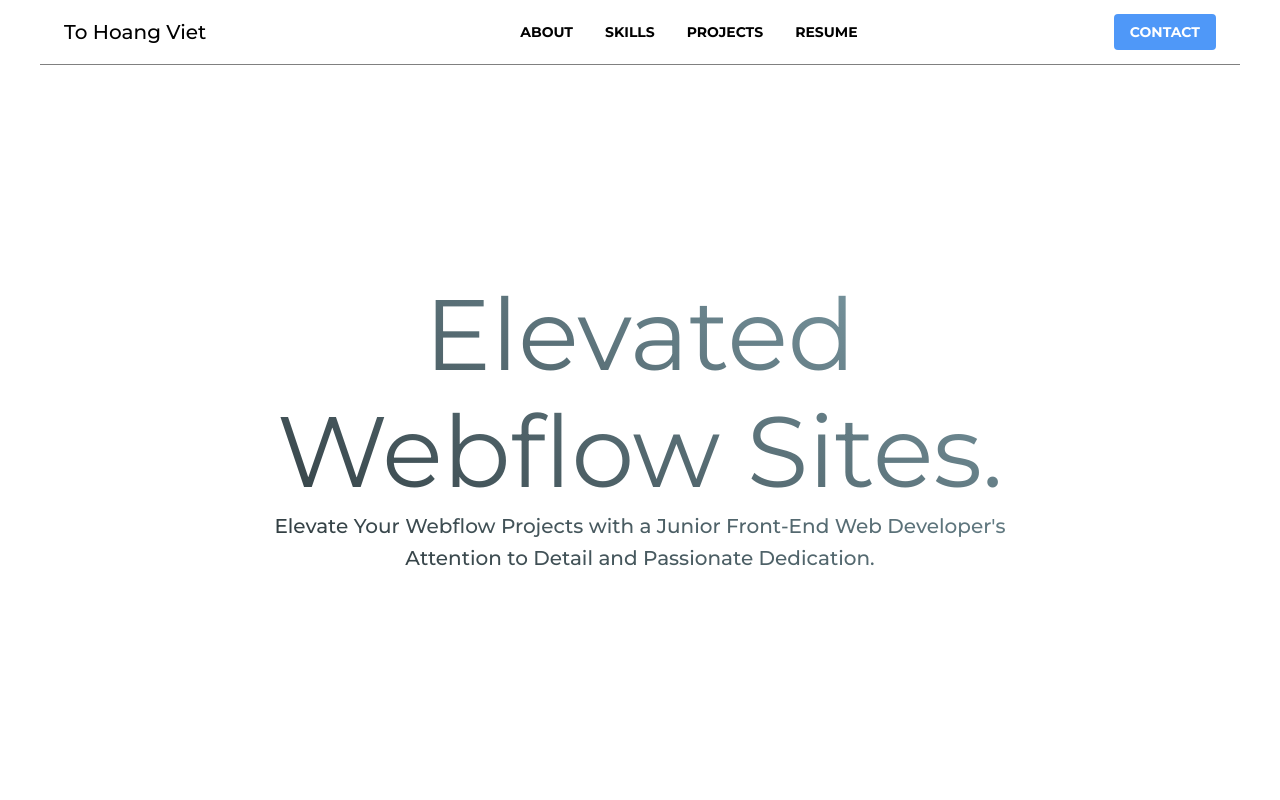
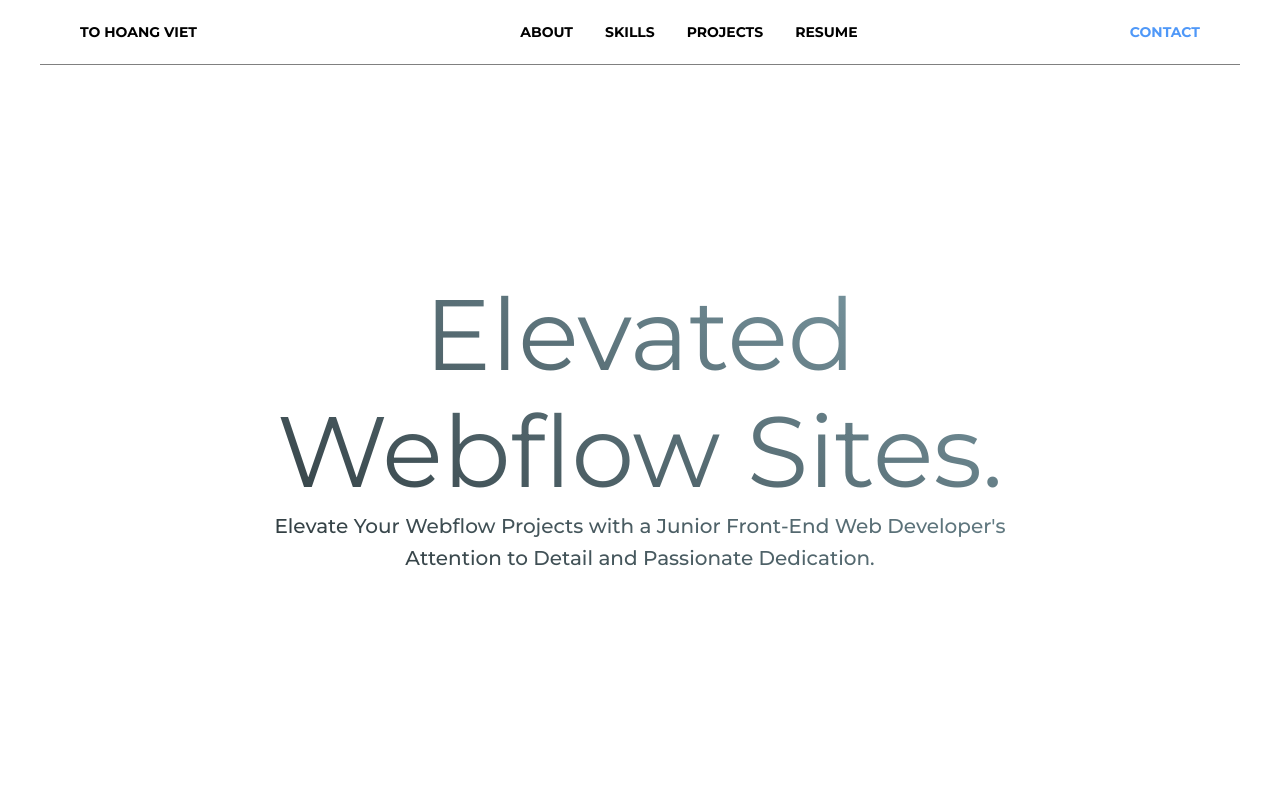
Before and after one commit to toho36/nextjs-portfolio, a Next.js app: page / in a window 1280 px wide. Shown: the top 800 px of the page. Built offline with nearby package versions, Linux system fonts and the light colour scheme.

Commit message:
buttons update

```diff
--- a/components/CustomButton.tsx
+++ b/components/CustomButton.tsx
@@ -1,4 +1,4 @@
-import React from 'react';
+import React, { useState } from 'react';
 import { Button } from '@mui/material';
 import { Montserrat } from 'next/font/google';
 const montserrat = Montserrat({
@@ -14,6 +14,7 @@
   color?: string;
   styleType?: 'contained' | 'text' | 'outlined';
   fullWidth?: boolean;
+  textColor?: string; // Add textColor prop
 }
 
 const CustomButton = ({
@@ -24,53 +25,78 @@
   color,
   styleType,
   fullWidth,
+  textColor, // Add textColor prop
 }: OwnProps) => {
   const customFontSize = fontSize ? `${fontSize}px` : '14px';
+  const [isHovered, setIsHovered] = useState(false);
+  const [position, setPosition] = useState({ x: 0, y: 0 });
+  const [scale, setScale] = useState(1);
 
-  let backgroundColor, textColor, borderColor, hoverColor;
+  let backgroundColor, borderColor, buttonTextColor;
 
   switch (color) {
     case 'darkGreen':
       backgroundColor = '#35b469';
-      textColor = '#ffffff';
+      buttonTextColor = textColor || '#ffffff'; // Use textColor if provided, else fallback to white
       borderColor = '#35b469';
       break;
     case 'orange':
       backgroundColor = '#fea500';
-      textColor = '#ffffff';
+      buttonTextColor = textColor || '#ffffff';
       borderColor = '#fea500';
       break;
     case 'lightGreen':
       backgroundColor = '#5bca89';
-      textColor = '#ffffff';
+      buttonTextColor = textColor || '#ffffff';
       borderColor = '#5bca89';
       break;
     case 'darkBlue':
       backgroundColor = '#364fc7';
-      textColor = '#ffffff';
+      buttonTextColor = textColor || '#ffffff';
       borderColor = '#364fc7';
       break;
     case 'blue':
       backgroundColor = '#4f98f8';
-      textColor = '#ffffff';
+      buttonTextColor = textColor || '#ffffff';
       borderColor = '#4f98f8';
       break;
     case 'red':
       backgroundColor = '#ee6962';
-      textColor = '#ffffff';
+      buttonTextColor = textColor || '#ffffff';
       borderColor = '#ee6962';
       break;
     case 'nav':
       backgroundColor = '#transparent';
-      textColor = '#000000';
+      buttonTextColor = textColor || '#000000'; // Use textColor if provided, else fallback to black
       borderColor = '#000000';
-
       break;
     default:
       backgroundColor = 'transparent';
-      textColor = '#000000';
+      buttonTextColor = textColor || '#000000';
       borderColor = '#000000';
   }
+
+  const handleMouseMove = (e: React.MouseEvent) => {
+    const rect = e.currentTarget.getBoundingClientRect();
+    const x = (e.clientX - rect.left - rect.width / 2) * 0.1; // Adjust sensitivity by multiplying
+    const y = (e.clientY - rect.top - rect.height / 2) * 0.1; // Subtract half of the button's height
+
+    const sensitivityFactor = 0.05;
+    const newScale = 1 + sensitivityFactor * (isHovered ? 1 : 0);
+
+    setPosition({ x, y });
+    setScale(newScale);
+  };
+
+  const handleMouseEnter = () => {
+    setIsHovered(true);
+  };
+
+  const handleMouseLeave = () => {
+    setIsHovered(false);
+    setPosition({ x: 0, y: 0 });
+    setScale(1);
+  };
 
   return (
     <Button
@@ -85,7 +111,7 @@
         borderColor: styleType === 'outlined' ? borderColor : 'none',
         backgroundColor:
           styleType === 'outlined' ? 'transparent' : backgroundColor,
-        color: styleType === 'outlined' ? borderColor : textColor,
+        color: buttonTextColor, // Use buttonTextColor to override the default
         fontFamily: { montserrat },
         fontSize: customFontSize,
         fontWeight: 600,
@@ -93,19 +119,24 @@
         boxShadow: 'none',
         borderRadius: corners === 'sharp' ? '0' : '4px',
         width: fullWidth ? '100%' : 'auto',
-        transition: 'transform 0.2s, box-shadow 0.2s', // Add transition for smooth animation
+        transition:
+          'transform 0.2s, box-shadow 0.2s, background-color 0.2s, color 0.2s, border-color 0.2s',
+        transform: `translate(${position.x}px, ${position.y}px) scale(${scale})`,
         '&:hover': {
           backgroundColor:
             styleType === 'outlined' ? 'transparent' : backgroundColor,
-          color: styleType === 'outlined' ? borderColor : textColor,
+          color: styleType === 'outlined' ? borderColor : buttonTextColor,
           borderColor: borderColor,
-          transform: 'scale(1.15)', // Zoom in a little bit on hover
-          boxShadow: '0 4px 6px rgba(0, 0, 0, 0.1)',
+          transform: `translate(${position.x}px, ${position.y}px) scale(1.05)`,
+          boxShadow: '0 2px 4px rgba(0, 0, 0, 0.1)',
           ...(color !== 'nav' && {
             backgroundColor: '#eaebeb',
           }),
         },
       }}
+      onMouseMove={handleMouseMove}
+      onMouseEnter={handleMouseEnter}
+      onMouseLeave={handleMouseLeave}
       onClick={onClick}
     >
       {children}
--- a/components/Layout/MainNavigation.tsx
+++ b/components/Layout/MainNavigation.tsx
@@ -92,9 +92,7 @@
                 target="_blank"
                 rel="noreferrer"
               >
-                <Typography variant="h6" color="black">
-                  To Hoang Viet
-                </Typography>
+                <CustomButton>To Hoang Viet</CustomButton>
               </a>
             </Box>
             {/* Display the menu icon when the screen is smaller */}
@@ -115,7 +113,7 @@
             </Box>
             <Box display={{ xs: 'none', md: 'block' }}>
               <a onClick={() => router.push('/contact')}>
-                <CustomButton color="blue">Contact</CustomButton>
+                <CustomButton textColor="#4f98f8">Contact</CustomButton>
               </a>
             </Box>
           </Toolbar>
```
